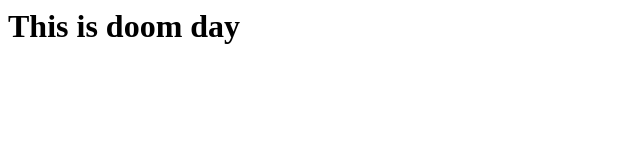
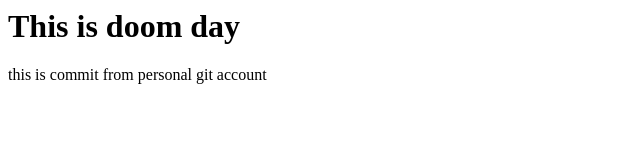
Before and after one commit to utSupawat/ut_test_clone, a plain HTML site: page index.html in a window 1280 px wide. Shown: the whole page, without its empty margins (0-640 px from the left). Drawn offline with Linux system fonts and the light colour scheme.

Commit message:
this is commit from personal

```diff
--- a/index.html
+++ b/index.html
@@ -1 +1,2 @@
-<h1> This is doom day </h1>
+<h1>This is doom day</h1>
+<p>this is commit from personal git account</p>
```
